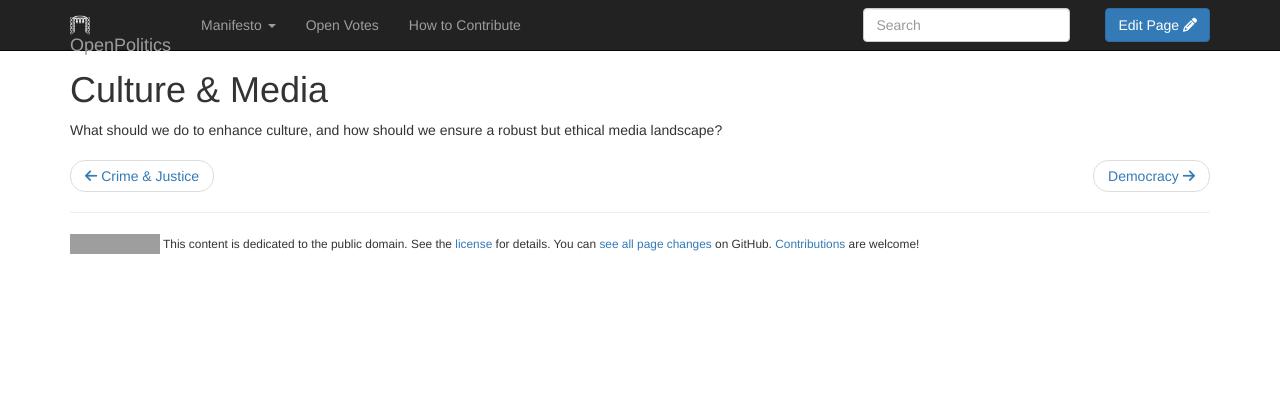
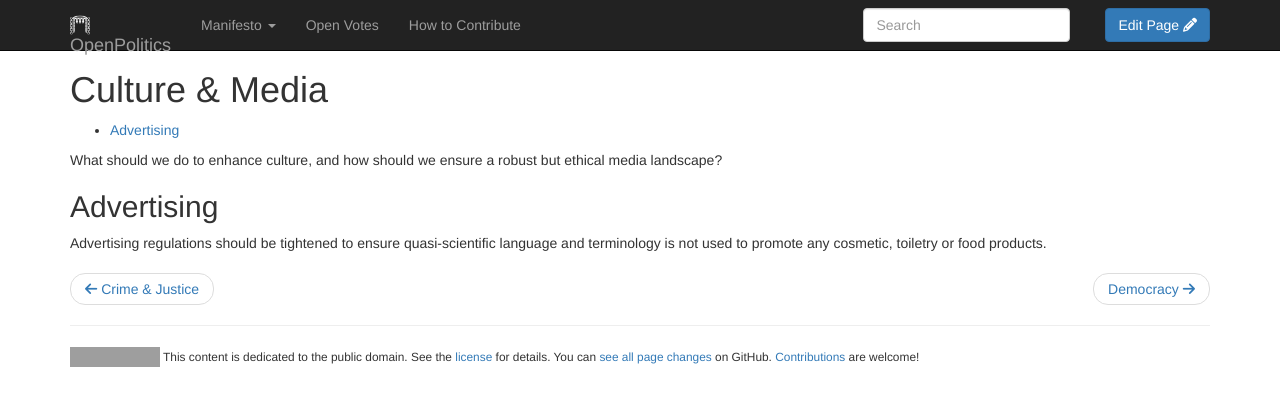
Before and after one commit to openpolitics/manifesto, a Jekyll site: the page built from manifesto/culture.md, in a window 1280 px wide. Shown: the top 406 px of the page. Built offline with Jekyll 4.4.1, drawn with Linux system fonts in a browser that asks for light colours; nearby versions of some CDN libraries; library files that are not in the unit come from our copies; grey boxes are pictures that could not be loaded.

Commit message:
Use of quasi-scientific language in advertising

```diff
--- a/manifesto/culture.md
+++ b/manifesto/culture.md
@@ -1,9 +1,14 @@
 ---
-title: Culture & Media
+title: "Culture & Media"
 layout: policy
 published: true
 ---
+
 * table of contents
 {:toc}
 
 What should we do to enhance culture, and how should we ensure a robust but ethical media landscape?
+
+## Advertising
+
+Advertising regulations should be tightened to ensure quasi-scientific language and terminology is not used to promote any cosmetic, toiletry or food products.
```
